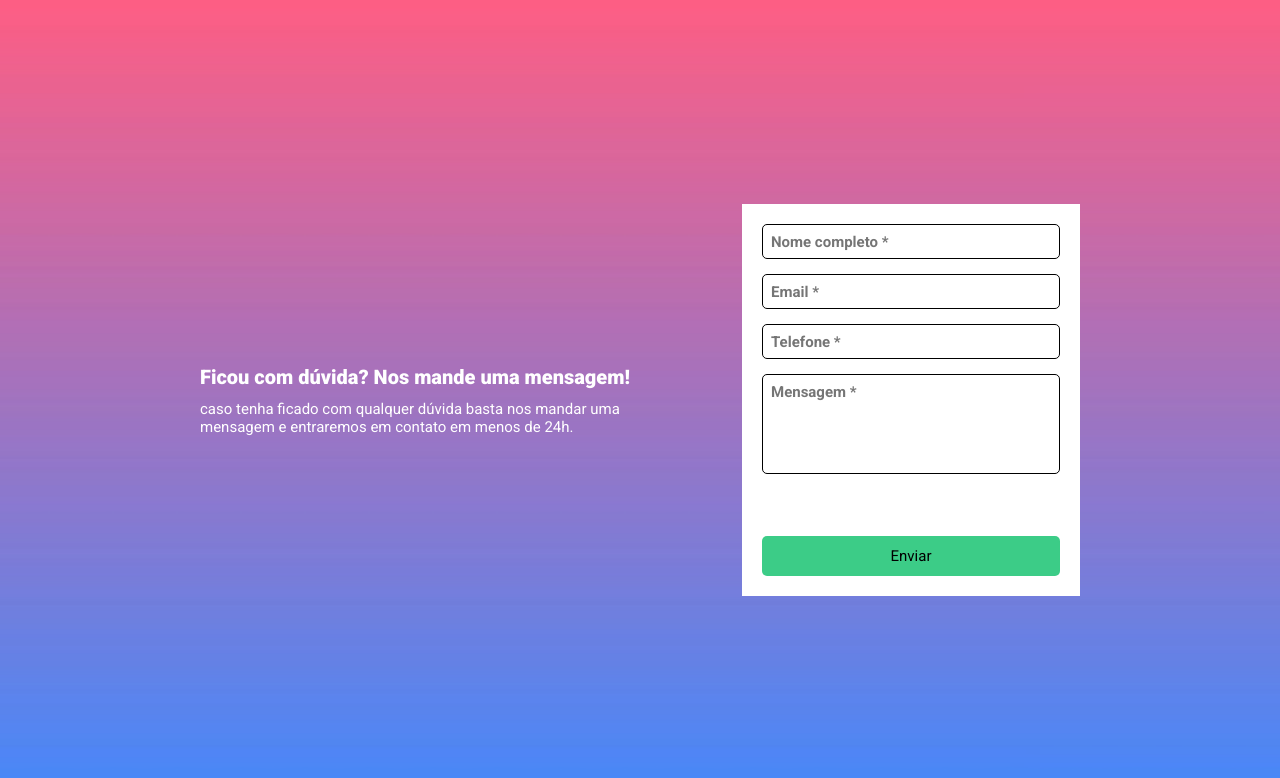
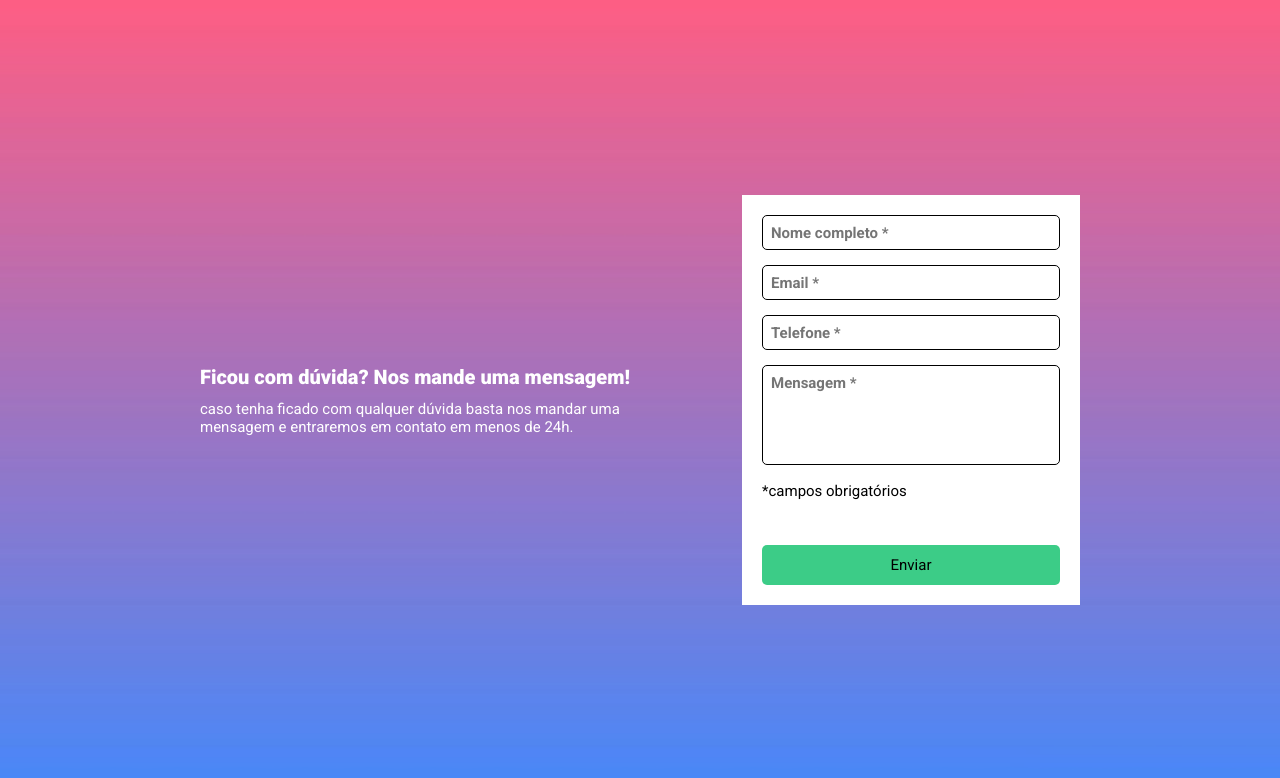
Before and after one commit to leozizz/desafio-devquest-js-intermediario, a plain HTML site: page index.html in a window 1280 px wide. Drawn offline with Linux system fonts and the light colour scheme.

Commit message:
Minor adjustments

```diff
--- a/assets/style/style.css
+++ b/assets/style/style.css
@@ -61,6 +61,10 @@ textarea::placeholder {
     resize: none;
 }
 
+.form p {
+    font-size: 1.5rem;
+}
+
 #submit {
     margin-top: 45px;
     margin-bottom: 0;
--- a/index.html
+++ b/index.html
@@ -32,6 +32,7 @@
                 <div class="error"></div>
                 <textarea name="message" id="message" cols="30" rows="10" placeholder="Mensagem *"></textarea>
                 <div class="error"></div>
+                <p>*campos obrigatórios</p>
                 <input type="submit" id="submit" value="Enviar">
             </form>
         </section>
```
